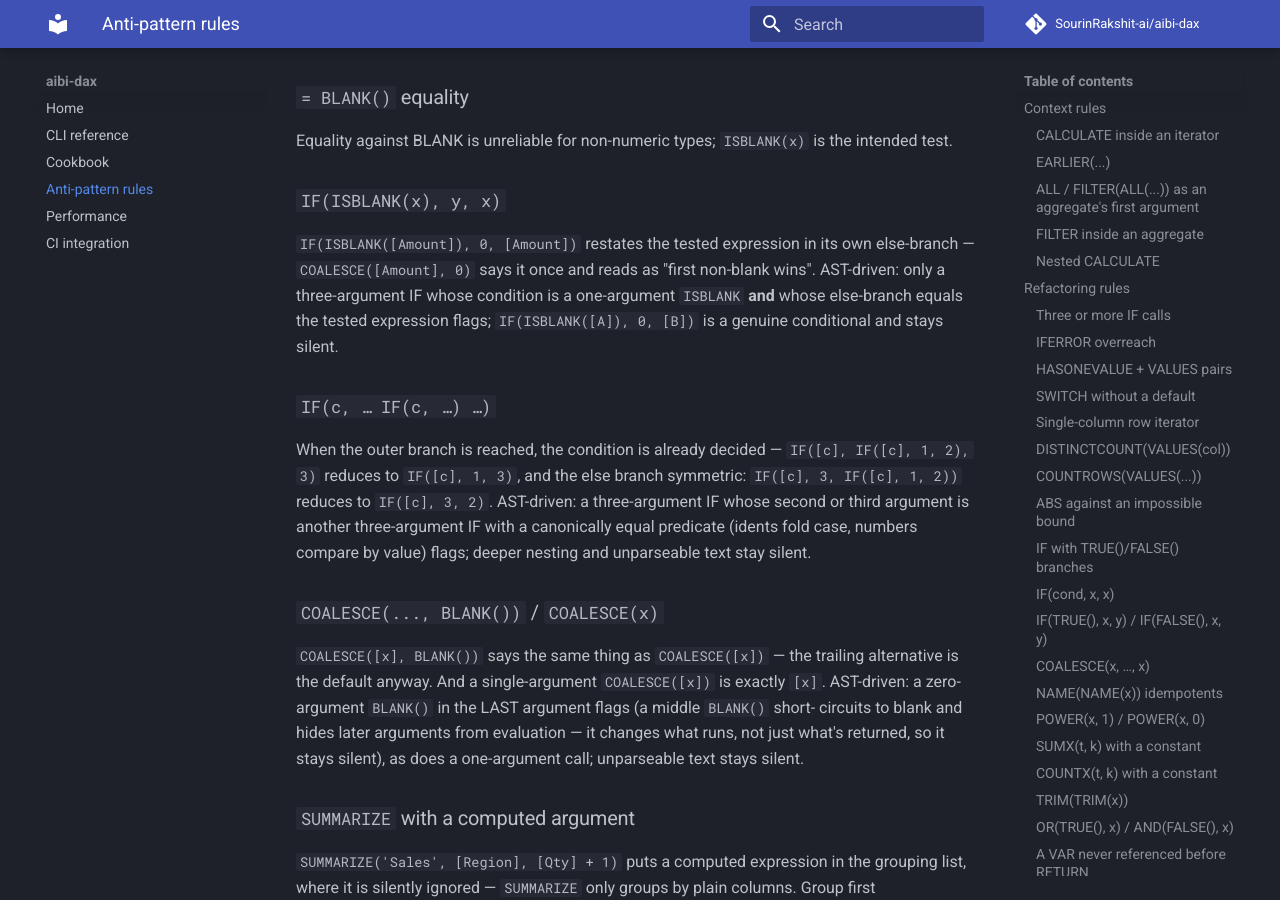
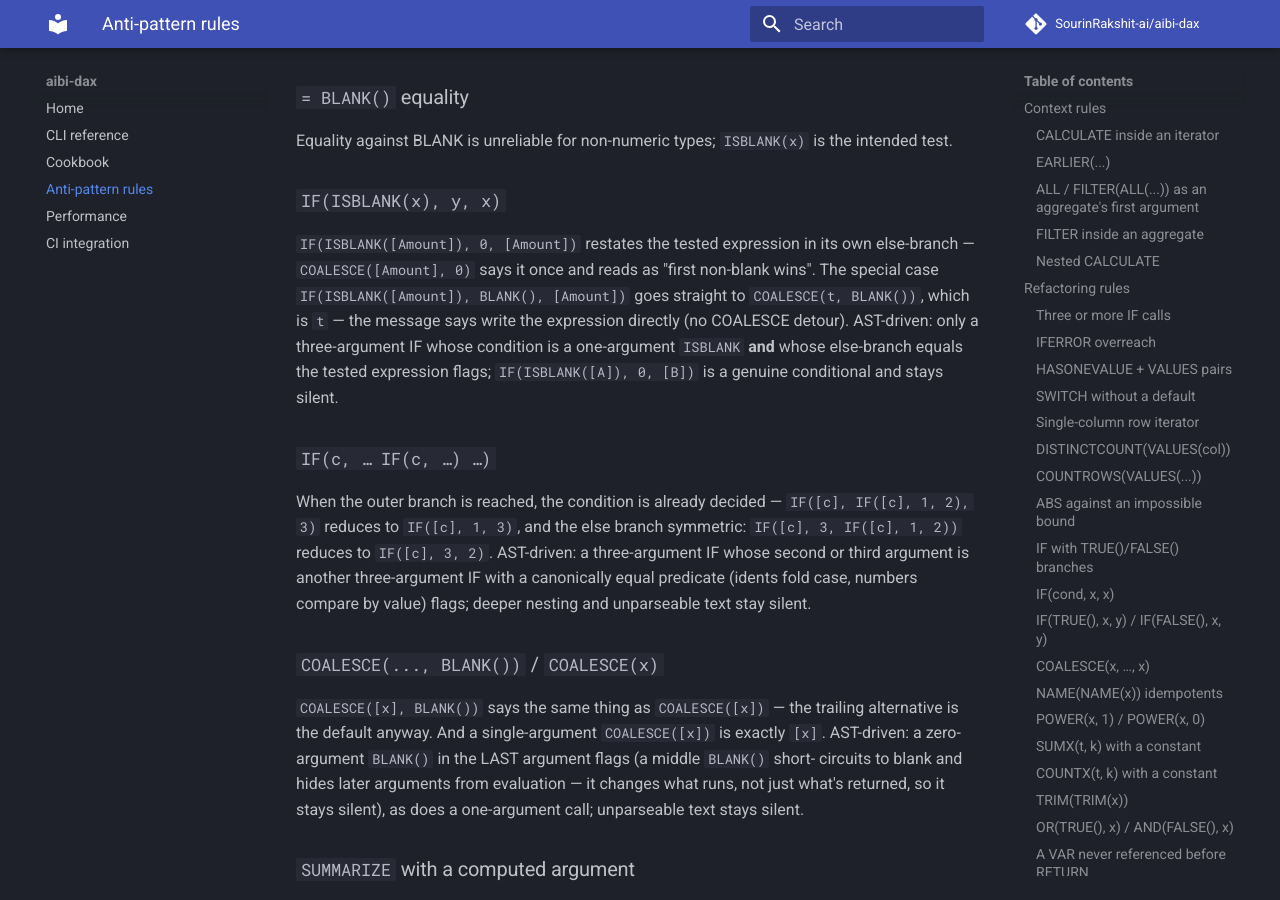
Before and after one commit to SourinRakshit-ai/aibi-dax, an MkDocs documentation site: the page built from docs/rules.md, in a window 1280 px wide and 900 px high, scrolled down 4921 px. Built offline with MkDocs 1.6.1 and Material for MkDocs 9.7.7, drawn with Linux system fonts in a browser that asks for light colours; comment, search, counter and statistics services are not loaded.

Commit message:
feat: rule 20 if_isblank_coalesce gives the direct answer for BLANK() yes-branches (closes #82)
IF(ISBLANK(x), BLANK(), x) is just x — rule 20 previously flagged the
shape with a COALESCE(x, BLANK()) suggestion that rule 39 then
reduces to the same thing. A zero-argument BLANK() yes-branch now
produces 'write x directly'; the general IF(ISBLANK(x), y, x)
advice is untouched.

```diff
--- a/docs/rules.md
+++ b/docs/rules.md
@@ -195,9 +195,12 @@ is the intended test.
 ### `IF(ISBLANK(x), y, x)`
 `IF(ISBLANK([Amount]), 0, [Amount])` restates the tested expression in
 its own else-branch — `COALESCE([Amount], 0)` says it once and reads as
-"first non-blank wins". AST-driven: only a three-argument IF whose
-condition is a one-argument `ISBLANK` **and** whose else-branch equals
-the tested expression flags; `IF(ISBLANK([A]), 0, [B])` is a genuine
+"first non-blank wins". The special case `IF(ISBLANK([Amount]), BLANK(),
+[Amount])` goes straight to `COALESCE(t, BLANK())`, which is `t` — the
+message says write the expression directly (no COALESCE detour).
+AST-driven: only a three-argument IF whose condition is a one-argument
+`ISBLANK` **and** whose else-branch equals the tested expression
+flags; `IF(ISBLANK([A]), 0, [B])` is a genuine
 conditional and stays silent.
 
 ### `IF(c, … IF(c, …) …)`
```
Also changed, not shown: CHANGELOG.md (+4 -0 lines), 2 other files.
